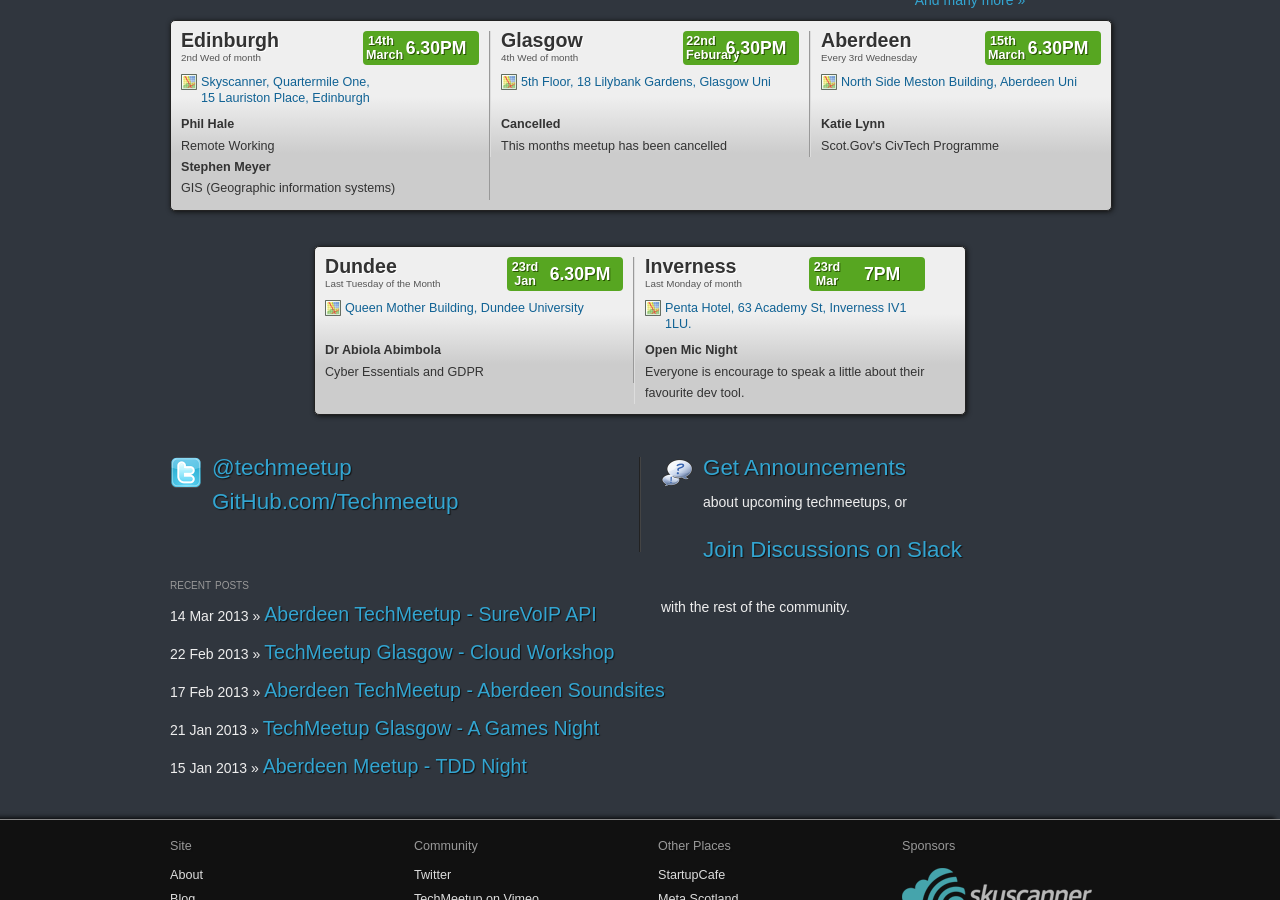
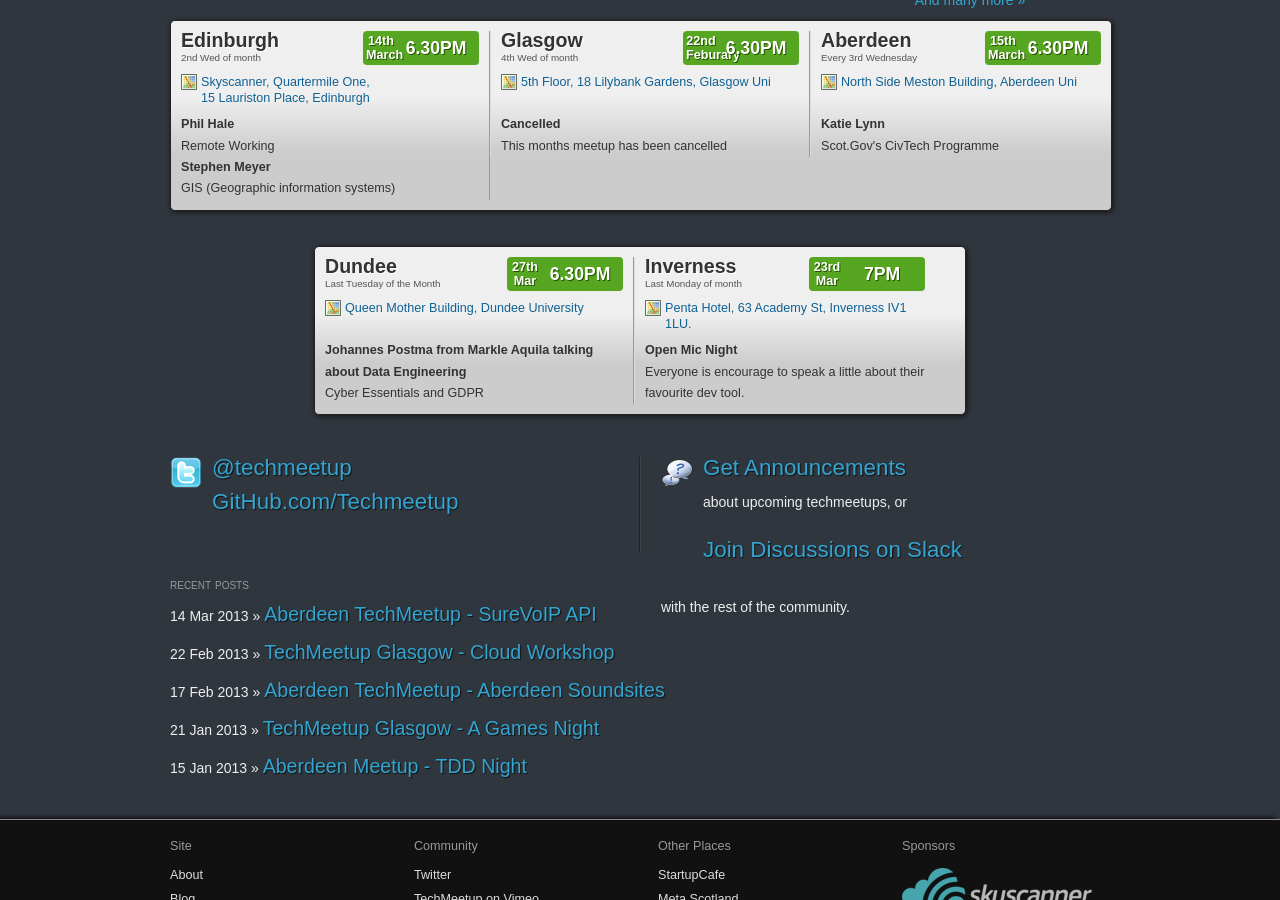
Before and after one commit to techmeetup/techmeetup.co.uk, a Jekyll site: the page built from index.html, in a window 1280 px wide and 900 px high, scrolled down 379 px. Built offline with Jekyll 4.4.1, drawn with Linux system fonts in a browser that asks for light colours.

Commit message:
Update index.json

```diff
--- a/_data/index.json
+++ b/_data/index.json
@@ -36,12 +36,12 @@
   "dundee": {
     "speakers": [
       {
-        "name": "Dr Abiola Abimbola",
+        "name": "Johannes Postma from Markle Aquila talking about Data Engineering",
         "talk": "Cyber Essentials and GDPR"
       }
     ],
-    "day": "23rd",
-    "month": "Jan"
+    "day": "27th",
+    "month": "Mar"
   },
   "inverness": {
     "speakers": [
```
